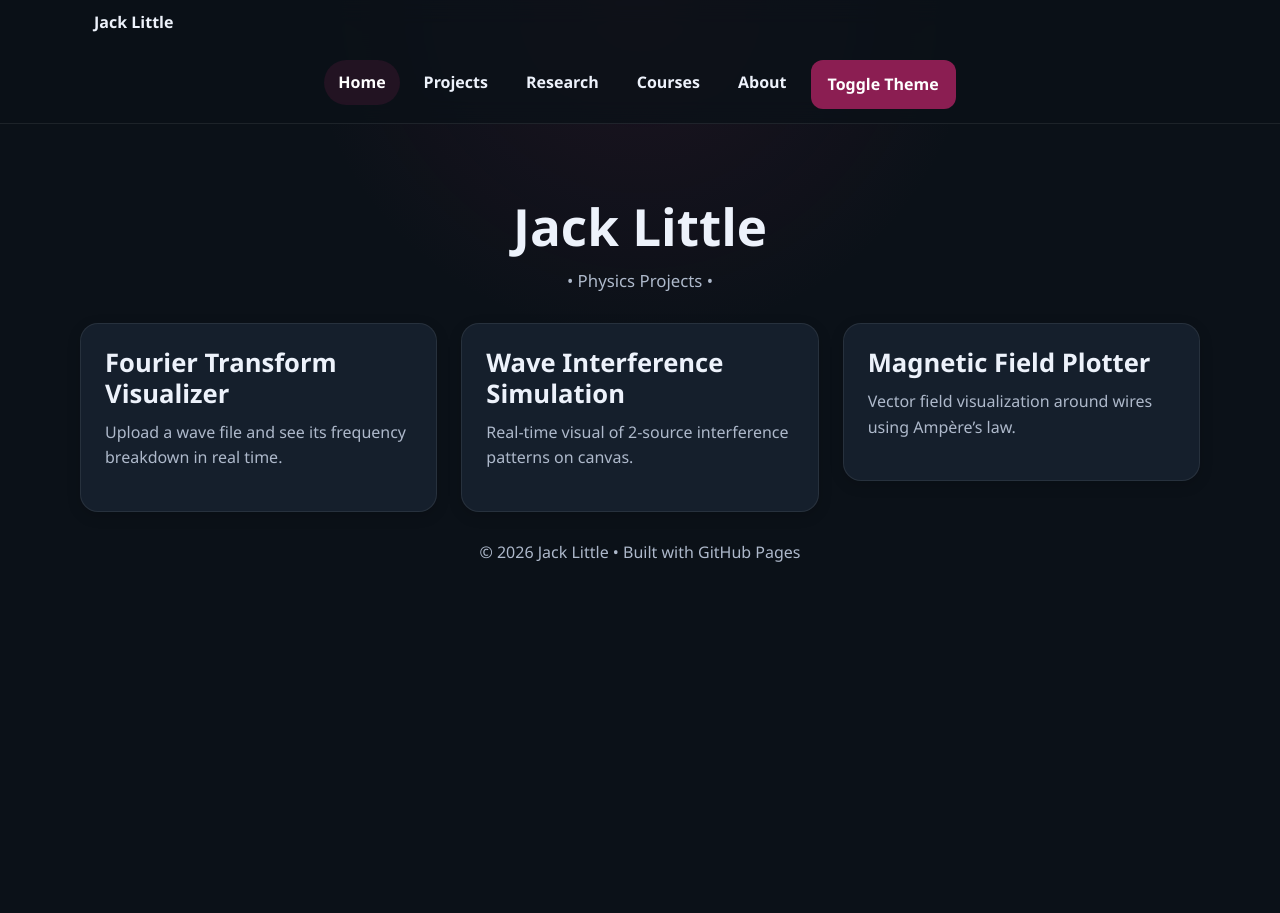
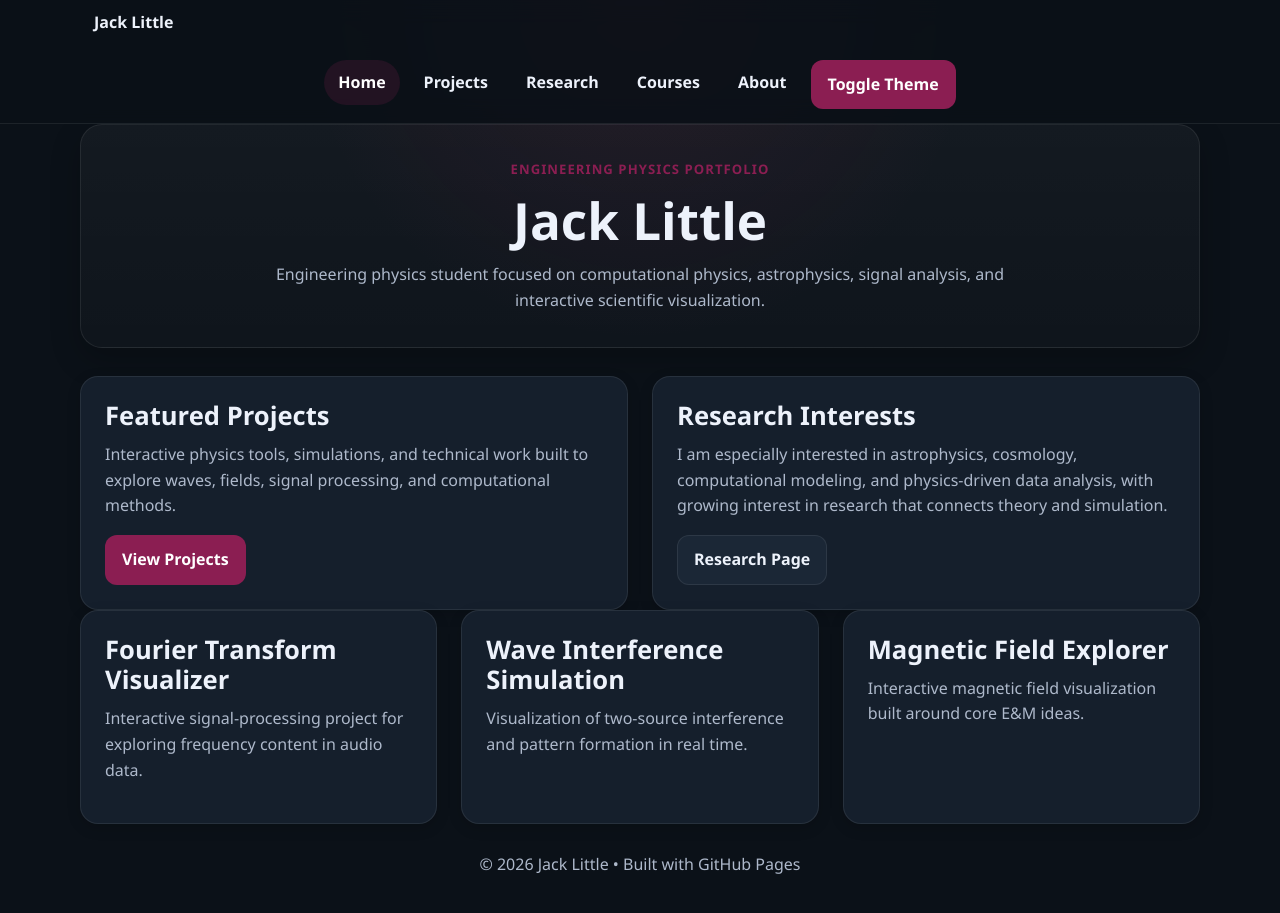
Before and after one commit to jacklittle4/jacklittle4.github.io, a Jekyll site: the page built from index.html, in a window 1280 px wide and 934 px high. Shown: the top 913 px of the window. Built offline with Jekyll 4.4.1, drawn with Linux system fonts in a browser that asks for light colours.

Commit message:
Revise project cards and descriptions in index.html
Updated project descriptions and restructured project cards for clarity.

```diff
--- a/index.html
+++ b/index.html
@@ -4,30 +4,49 @@ title: Home
 permalink: /
 ---
 
-<header>
+<section class="page-hero">
+  <p class="eyebrow">Engineering Physics Portfolio</p>
   <h1>Jack Little</h1>
-  <p>• Physics Projects •</p>
-</header>
+  <p class="page-intro">
+    Engineering physics student focused on computational physics, astrophysics,
+    signal analysis, and interactive scientific visualization.
+  </p>
+</section>
+
+<section class="content-grid two-column">
+  <div class="card">
+    <h2>Featured Projects</h2>
+    <p>
+      Interactive physics tools, simulations, and technical work built to explore
+      waves, fields, signal processing, and computational methods.
+    </p>
+    <a class="btn-accent" href="{{ '/projects/' | relative_url }}">View Projects</a>
+  </div>
+
+  <div class="card">
+    <h2>Research Interests</h2>
+    <p>
+      I am especially interested in astrophysics, cosmology, computational modeling,
+      and physics-driven data analysis, with growing interest in research that connects
+      theory and simulation.
+    </p>
+    <a class="btn" href="{{ '/research/' | relative_url }}">Research Page</a>
+  </div>
+</section>
 
 <section class="projects">
-  <a href="/fourier/" class="project-link">
   <div class="project-card">
     <h2>Fourier Transform Visualizer</h2>
-      <p>Upload a wave file and see its frequency breakdown in real time.</p>
+    <p>Interactive signal-processing project for exploring frequency content in audio data.</p>
   </div>
-  </a>
 
-  <a href="/wave/" class="project-link">
   <div class="project-card">
     <h2>Wave Interference Simulation</h2>
-      <p>Real-time visual of 2-source interference patterns on canvas.</p>
+    <p>Visualization of two-source interference and pattern formation in real time.</p>
   </div>
-  </a>
 
-  <a href="/field/" class="project-link">
   <div class="project-card">
-      <h2>Magnetic Field Plotter</h2>
-      <p>Vector field visualization around wires using Ampère’s law.</p>
+    <h2>Magnetic Field Explorer</h2>
+    <p>Interactive magnetic field visualization built around core E&amp;M ideas.</p>
   </div>
-  </a>
 </section>
```
Lines whose indentation alone changed are shown as unchanged.
